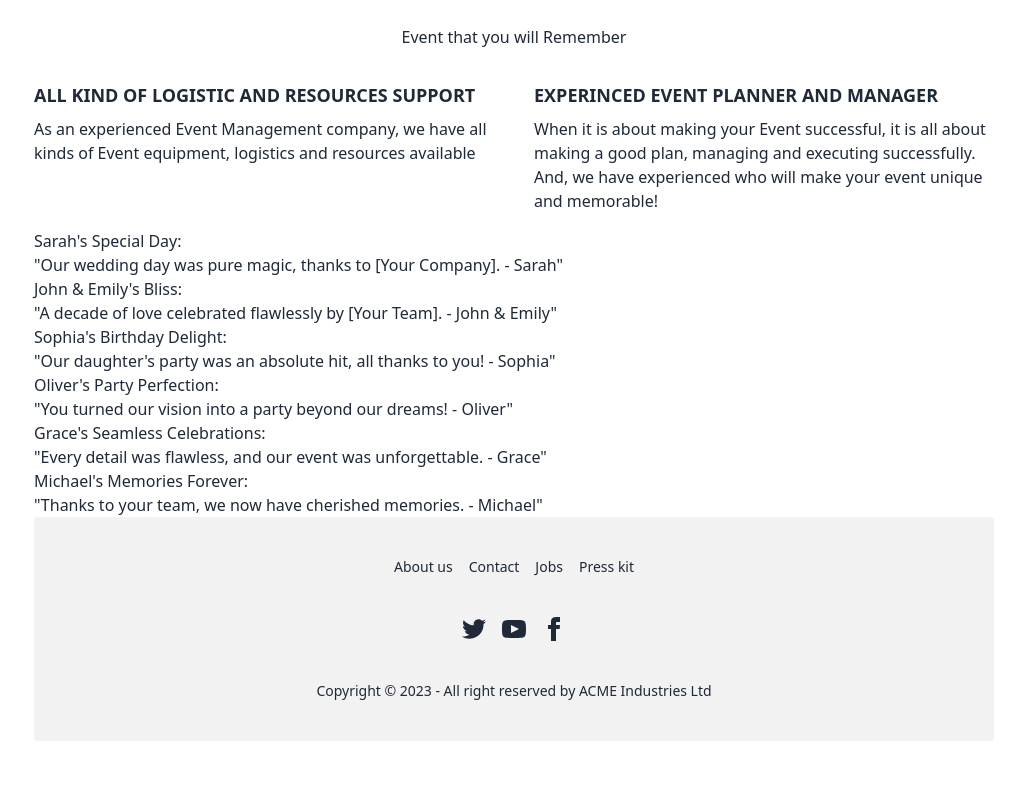
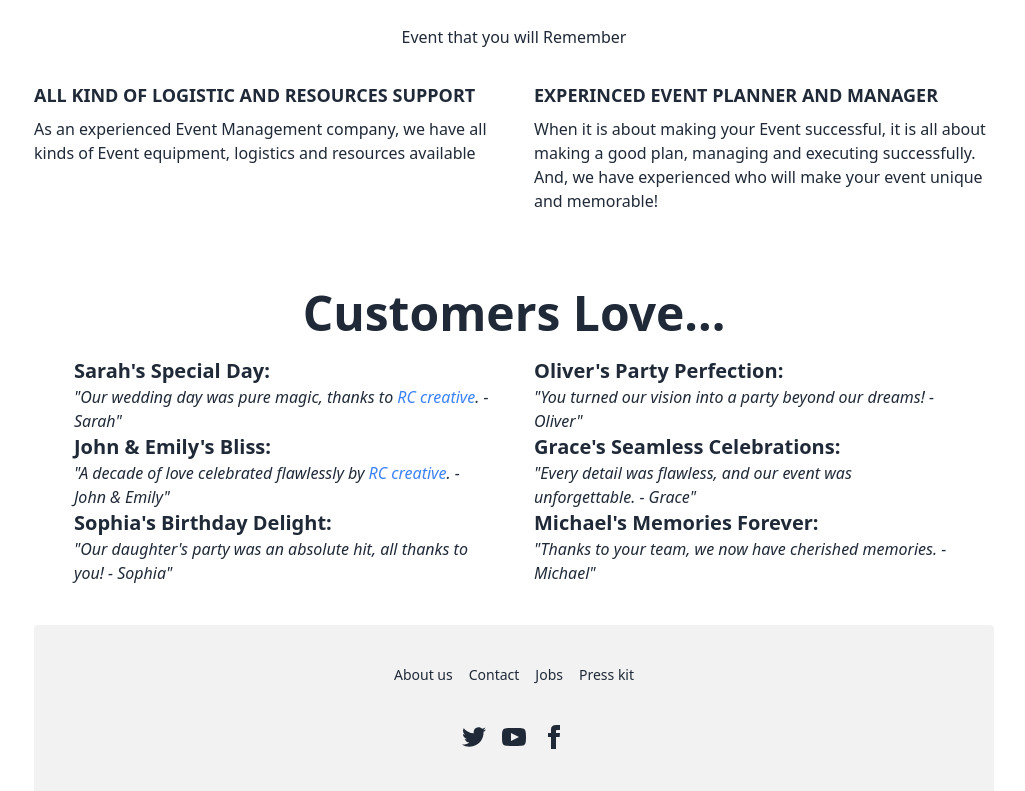
Before and after one commit to MohsenAlMahmud/rc-creative, a React (Vite) app: page / in a window 1280 px wide. Shown: the part 2002-2793 px from the top of the page, without its empty margins (126-1151 px from the left). Before the commit the page ends 2743 px from the top, so only its background shows below. Built offline with nearby package versions, Linux system fonts and the light colour scheme; no server answers.

Commit message:
why choose us and customers love routes added completely

```diff
--- a/src/pages/Banner.jsx
+++ b/src/pages/Banner.jsx
@@ -8,8 +8,8 @@ const Banner = () => {
                 <div className="hero-overlay bg-opacity-60"></div>
                 <div className="hero-content text-center text-neutral-content">
                     <div className="max-w-md">
-                        <h1 className="mb-5 text-5xl font-bold">Hello there</h1>
-                        <p className="mb-5">Provident cupiditate voluptatem et in. Quaerat fugiat ut assumenda excepturi exercitationem quasi. In deleniti eaque aut repudiandae et a id nisi.</p>
+                        <h1 className="mb-5 text-7xl font-bold text-white">RC Creative</h1>
+                        <p className="text-4xl mb-5 text-white">WE KEEP YOUR MEMORIES ALIVE....</p>
                         <Link to={'/services'}><button className="btn btn-primary">Our Services</button></Link>
                     </div>
                 </div>
--- a/src/pages/Feedback.jsx
+++ b/src/pages/Feedback.jsx
@@ -2,23 +2,26 @@
 
 const Feedback = () => {
     return (
-        <div>
-            <div>
-                <h4>Sarah's Special Day:</h4>
-                <p>"Our wedding day was pure magic, thanks to [Your Company]. - Sarah"</p>
-                <h4>John & Emily's Bliss:</h4>
-                <p>"A decade of love celebrated flawlessly by [Your Team]. - John & Emily"</p>
-                <h4>Sophia's Birthday Delight:</h4>
-                <p>"Our daughter's party was an absolute hit, all thanks to you! - Sophia"</p>
+        <div className="p-10">
+            <h2 className="text-5xl text-center font-semibold py-5">Customers Love...</h2>
+            <div className="flex gap-10">
+            <div className="w-1/2">
+                <h4 className="text-xl font-semibold">Sarah's Special Day:</h4>
+                <p className="italic">"Our wedding day was pure magic, thanks to <span className="text-blue-500 italic">RC creative</span>. - Sarah"</p>
+                <h4 className="text-xl font-semibold">John & Emily's Bliss:</h4>
+                <p className="italic">"A decade of love celebrated flawlessly by <span className="text-blue-500 italic">RC creative</span>. - John & Emily"</p>
+                <h4 className="text-xl font-semibold">Sophia's Birthday Delight:</h4>
+                <p className="italic">"Our daughter's party was an absolute hit, all thanks to you! - Sophia"</p>
             </div>
-            <div>
-                <h4>Oliver's Party Perfection:</h4>
-                <p>"You turned our vision into a party beyond our dreams! - Oliver"</p>
-                <h4>Grace's Seamless Celebrations:</h4>
-                <p>"Every detail was flawless, and our event was unforgettable. - Grace"</p>
-                <h4>Michael's Memories Forever:</h4>
-                <p>"Thanks to your team, we now have cherished memories. - Michael"</p>
+            <div className="w-1/2">
+                <h4 className="text-xl font-semibold">Oliver's Party Perfection:</h4>
+                <p className="italic">"You turned our vision into a party beyond our dreams! - Oliver"</p>
+                <h4 className="text-xl font-semibold">Grace's Seamless Celebrations:</h4>
+                <p className="italic">"Every detail was flawless, and our event was unforgettable. - Grace"</p>
+                <h4 className="text-xl font-semibold">Michael's Memories Forever:</h4>
+                <p className="italic">"Thanks to your team, we now have cherished memories. - Michael"</p>
             </div>
+        </div>
         </div>
     );
 };
```
